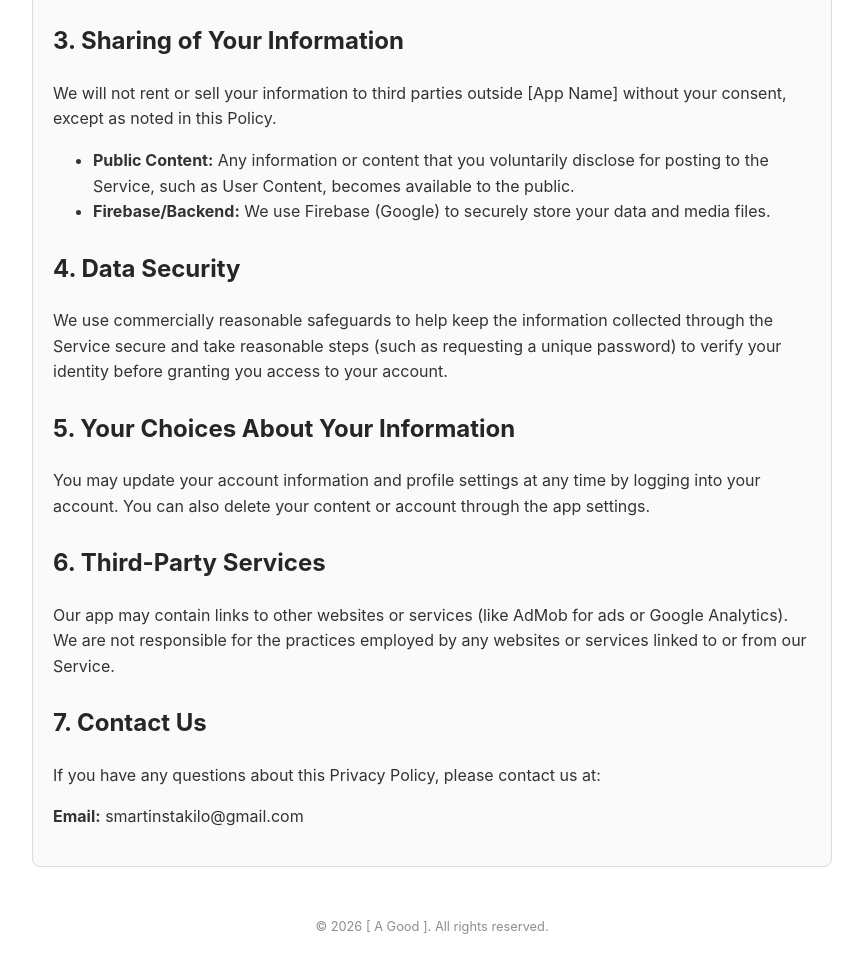
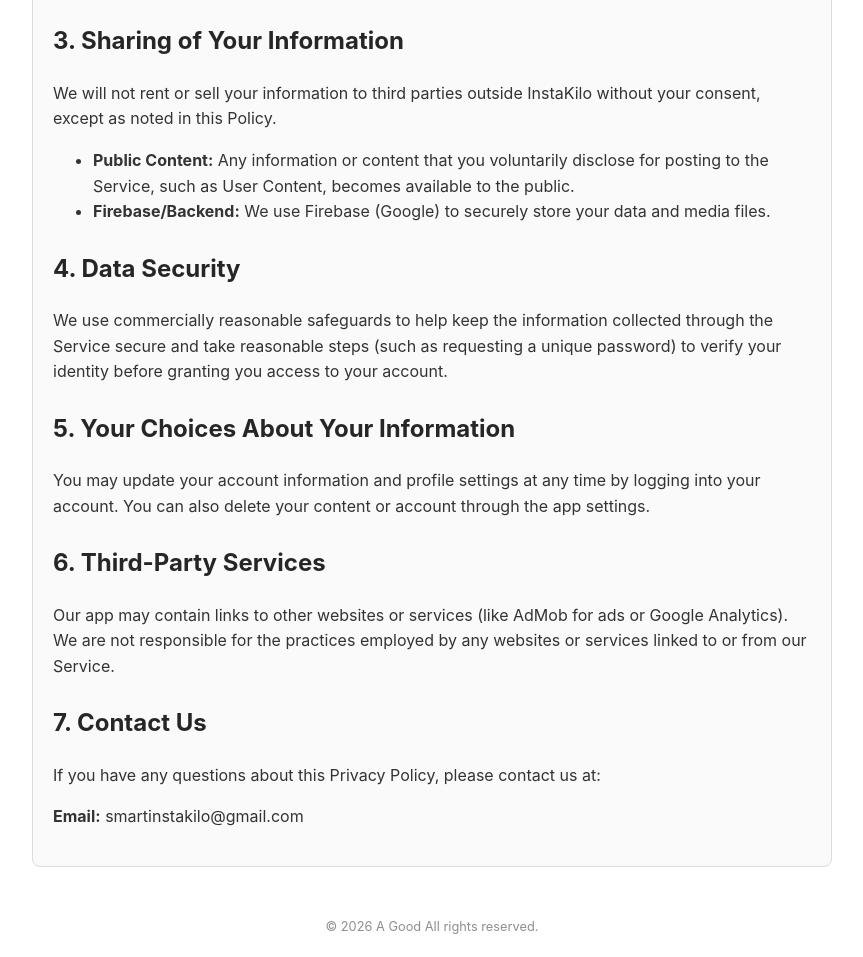
Before and after one commit to smartraja90068-star/Policy, a plain HTML site: page index.html in a window 1280 px wide. Shown: the part 600-1557 px from the top of the page, without its empty margins (208-1071 px from the left). Drawn offline with Linux system fonts and the light colour scheme.

Commit message:
Update index.html

```diff
--- a/index.html
+++ b/index.html
@@ -19,7 +19,7 @@
     <p class="last-updated">Last Updated: April 20, 2026</p>
 
     <div class="content-box">
-        <p>Welcome to <strong>InstaKilo</strong>. Your privacy is important to us. This policy explains how we collect, use, and protect your information in our Social Media clone application.</p>
+        <p>Welcome to <strong> InstaKilo </strong>. Your privacy is important to us. This policy explains how we collect, use, and protect your information in our Social Media clone application.</p>
 
         <h2>1. Information We Collect</h2>
         <ul>
@@ -32,7 +32,7 @@
         <p>We use the information to help you efficiently access your information after you sign in, remember information so you will not have to re-enter it, and provide personalized content and information to you and others.</p>
 
         <h2>3. Sharing of Your Information</h2>
-        <p>We will not rent or sell your information to third parties outside [App Name] without your consent, except as noted in this Policy.</p>
+        <p>We will not rent or sell your information to third parties outside InstaKilo without your consent, except as noted in this Policy.</p>
         <ul>
             <li><strong>Public Content:</strong> Any information or content that you voluntarily disclose for posting to the Service, such as User Content, becomes available to the public.</li>
             <li><strong>Firebase/Backend:</strong> We use Firebase (Google) to securely store your data and media files.</li>
@@ -53,7 +53,7 @@
     </div>
 
     <footer>
-        &copy; 2026 [ A Good ]. All rights reserved.
+        &copy; 2026 A Good All rights reserved.
     </footer>
 
 </body>
```
